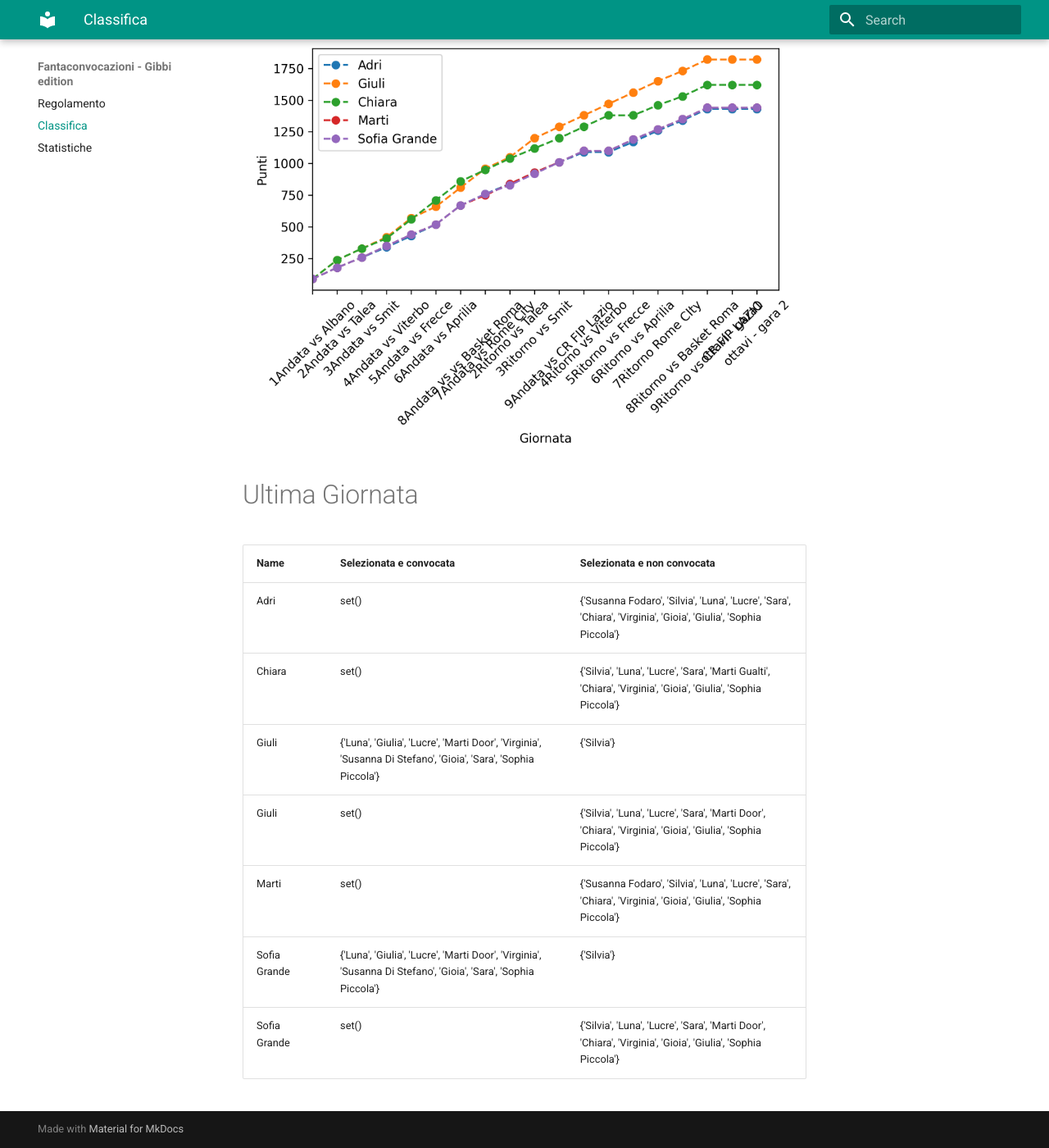
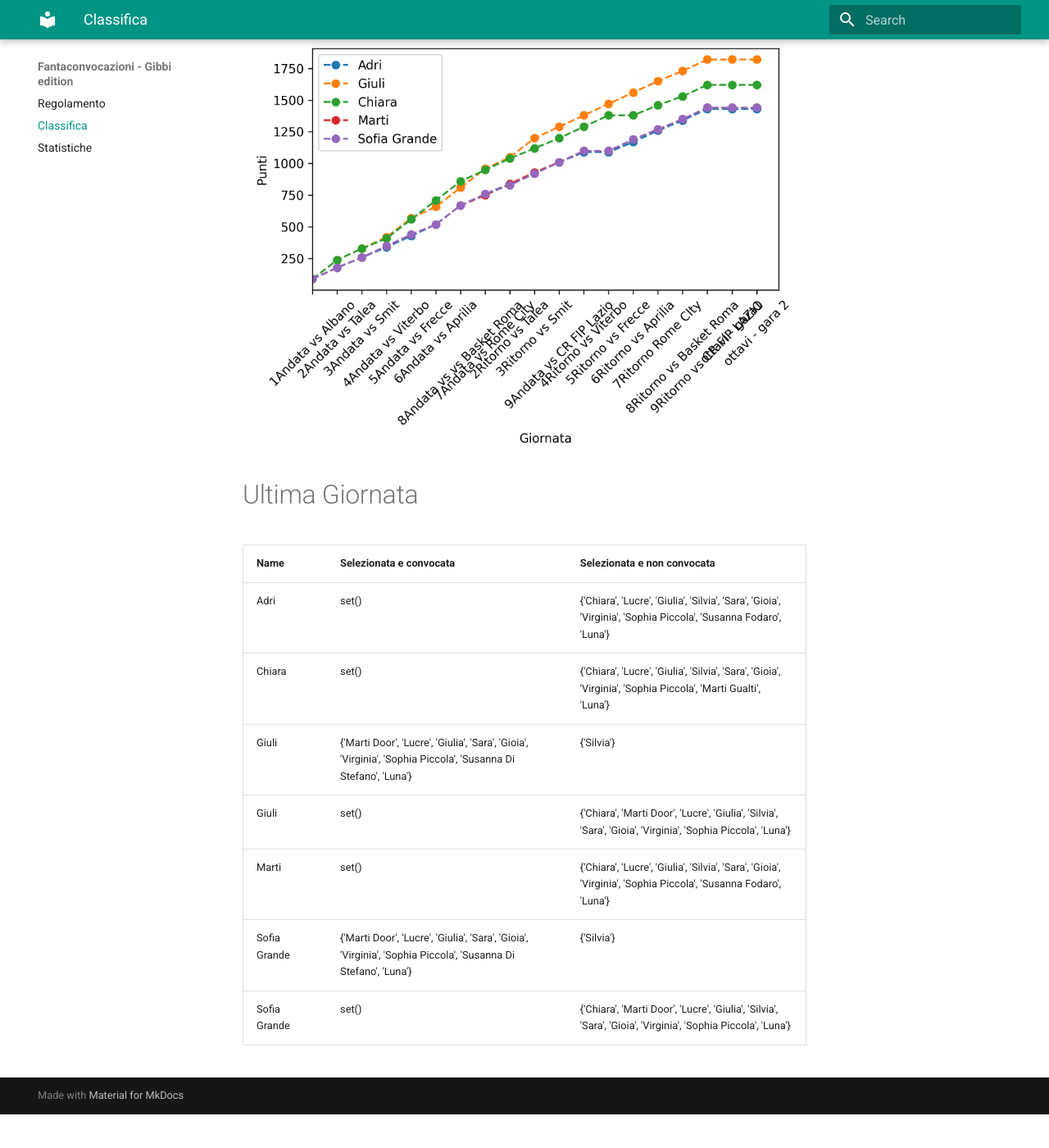
Before and after one commit to martinig94/fantagibbi, an MkDocs documentation site: the page built from docs/Classifica.md, in a window 1280 px wide and 1400 px high, scrolled down 565 px. Shown: the whole window at 82% size. Built offline with MkDocs 1.6.1 and Material for MkDocs 9.7.7, drawn with Linux system fonts in a browser that asks for light colours; after the commit the page ends 1924 px from its top, so only the background shows below that.

Commit message:
Auto-update from main.py

```diff
--- a/docs/Classifica.md
+++ b/docs/Classifica.md
@@ -18,11 +18,11 @@
 <!-- START_TABLE CORRECT -->
 | Name         | Selezionata e convocata                                                                                        | Selezionata e non convocata                                                                                      |
 |:-------------|:---------------------------------------------------------------------------------------------------------------|:-----------------------------------------------------------------------------------------------------------------|
-| Adri         | set()                                                                                                          | {'Susanna Fodaro', 'Silvia', 'Luna', 'Lucre', 'Sara', 'Chiara', 'Virginia', 'Gioia', 'Giulia', 'Sophia Piccola'} |
-| Chiara       | set()                                                                                                          | {'Silvia', 'Luna', 'Lucre', 'Sara', 'Marti Gualti', 'Chiara', 'Virginia', 'Gioia', 'Giulia', 'Sophia Piccola'}   |
-| Giuli        | {'Luna', 'Giulia', 'Lucre', 'Marti Door', 'Virginia', 'Susanna Di Stefano', 'Gioia', 'Sara', 'Sophia Piccola'} | {'Silvia'}                                                                                                       |
-| Giuli        | set()                                                                                                          | {'Silvia', 'Luna', 'Lucre', 'Sara', 'Marti Door', 'Chiara', 'Virginia', 'Gioia', 'Giulia', 'Sophia Piccola'}     |
-| Marti        | set()                                                                                                          | {'Susanna Fodaro', 'Silvia', 'Luna', 'Lucre', 'Sara', 'Chiara', 'Virginia', 'Gioia', 'Giulia', 'Sophia Piccola'} |
-| Sofia Grande | {'Luna', 'Giulia', 'Lucre', 'Marti Door', 'Virginia', 'Susanna Di Stefano', 'Gioia', 'Sara', 'Sophia Piccola'} | {'Silvia'}                                                                                                       |
-| Sofia Grande | set()                                                                                                          | {'Silvia', 'Luna', 'Lucre', 'Sara', 'Marti Door', 'Chiara', 'Virginia', 'Gioia', 'Giulia', 'Sophia Piccola'}     |
+| Adri         | set()                                                                                                          | {'Chiara', 'Lucre', 'Giulia', 'Silvia', 'Sara', 'Gioia', 'Virginia', 'Sophia Piccola', 'Susanna Fodaro', 'Luna'} |
+| Chiara       | set()                                                                                                          | {'Chiara', 'Lucre', 'Giulia', 'Silvia', 'Sara', 'Gioia', 'Virginia', 'Sophia Piccola', 'Marti Gualti', 'Luna'}   |
+| Giuli        | {'Marti Door', 'Lucre', 'Giulia', 'Sara', 'Gioia', 'Virginia', 'Sophia Piccola', 'Susanna Di Stefano', 'Luna'} | {'Silvia'}                                                                                                       |
+| Giuli        | set()                                                                                                          | {'Chiara', 'Marti Door', 'Lucre', 'Giulia', 'Silvia', 'Sara', 'Gioia', 'Virginia', 'Sophia Piccola', 'Luna'}     |
+| Marti        | set()                                                                                                          | {'Chiara', 'Lucre', 'Giulia', 'Silvia', 'Sara', 'Gioia', 'Virginia', 'Sophia Piccola', 'Susanna Fodaro', 'Luna'} |
+| Sofia Grande | {'Marti Door', 'Lucre', 'Giulia', 'Sara', 'Gioia', 'Virginia', 'Sophia Piccola', 'Susanna Di Stefano', 'Luna'} | {'Silvia'}                                                                                                       |
+| Sofia Grande | set()                                                                                                          | {'Chiara', 'Marti Door', 'Lucre', 'Giulia', 'Silvia', 'Sara', 'Gioia', 'Virginia', 'Sophia Piccola', 'Luna'}     |
 <!-- END_TABLE CORRECT -->
```
